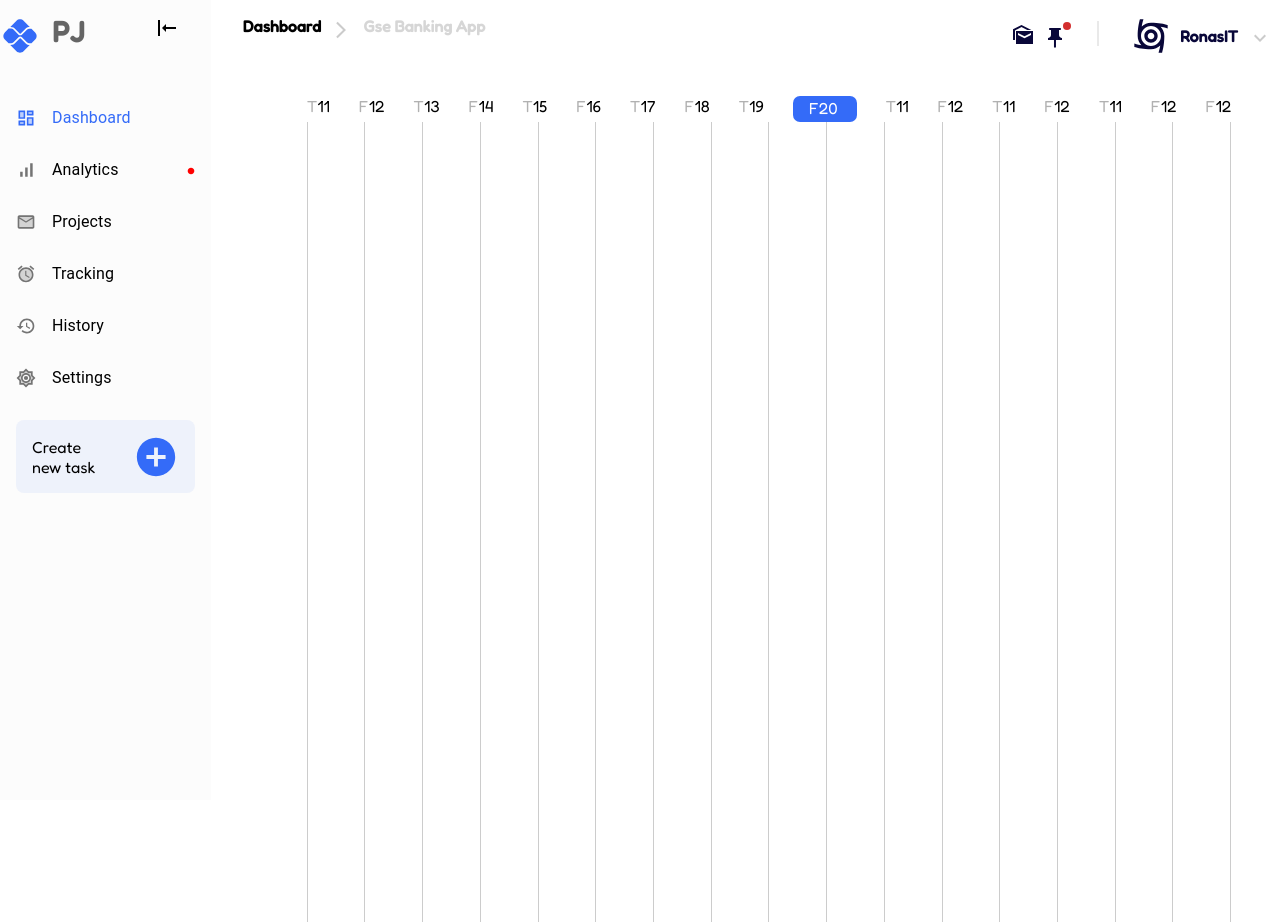
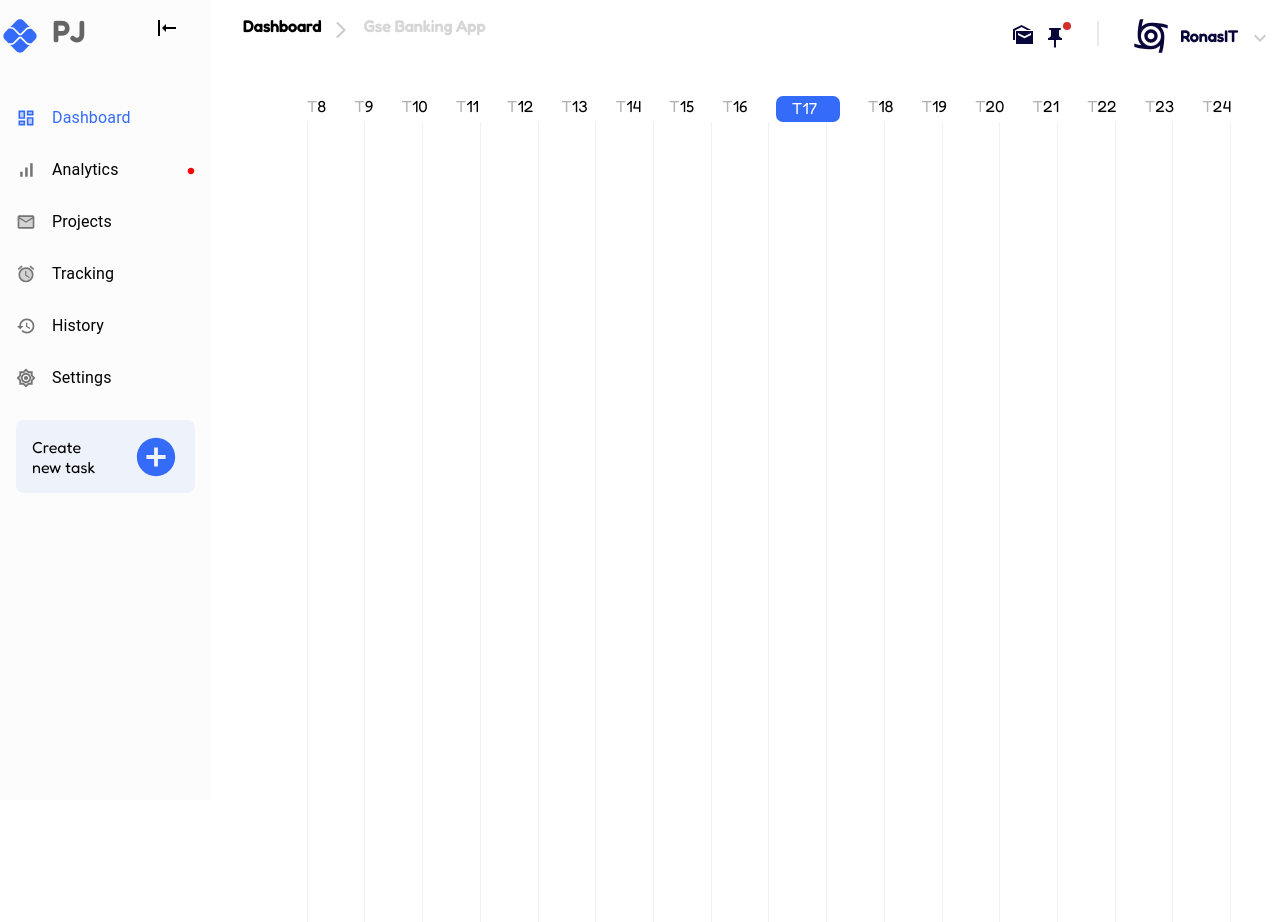
Before and after one commit to gloriaconcepto/sample-task-board, a React (Create React App) app: page / in a window 1280 px wide. Built offline with nearby package versions, Linux system fonts and the light colour scheme.

Commit message:
date picker and ruler added

```diff
--- a/src/App.css
+++ b/src/App.css
@@ -172,5 +172,6 @@
   border-left: 1px solid #ccc;
   /* margin: 0 10px; */
   height: 100vh;
+  opacity: 0.3;
 
 }
--- a/src/components/dashboard/MonthRow.js
+++ b/src/components/dashboard/MonthRow.js
@@ -1,102 +1,52 @@
+import { valueToPercent } from "@mui/base";
 import React, { memo, useEffect, useState, useContext } from "react";
+import { getDay } from "../../utilities/dateFunctions";
+const MonthManager = memo((props) => {
+    const [daysNums, setDaysNums] = useState([]);
+    const activeDay = getDay(0, true);
+    const activeDayPosition = 10;
 
-const MonthManager = memo((props) => {
+    useEffect(() => {
+        for (let i = 9; i >= 0; i--) {
+            if (i < activeDayPosition) {
+                let day = getDay(i, true);
 
-    useEffect(() => {}, []);
-
+                setDaysNums((arr) => [...arr, day]);
+            }
+        }
+        //do for future days
+        for (let k = 1; k <= 7; k++) {
+            let newDay = getDay(k, false);
+            setDaysNums((arr) => [...arr, newDay]);
+        }
+    }, []);
+    const dividerGrid = () => {
+        let divGrid = [];
+        for (let i = 1; i <= 17; i++) {
+            divGrid.push(<span className="vertical-line" key={i}></span>);
+        }
+        return divGrid;
+    };
     return (
         <React.Fragment>
             <div className="month-calendar-container">
                 <section className="month-calendar-container-one">
-                    <div>
-                        <span className="month-calendar-container-day">T</span>
-                        <span>11</span>
-                    </div>
-                    <div>
-                        <span className="month-calendar-container-day">F</span>
-                        <span>12</span>
-                    </div>
-                    <div>
-                        <span className="month-calendar-container-day">T</span>
-                        <span>13</span>
-                    </div>
-                    <div>
-                        <span className="month-calendar-container-day">F</span>
-                        <span>14</span>
-                    </div>
-                    <div>
-                        <span className="month-calendar-container-day">T</span>
-                        <span>15</span>
-                    </div>
-                    <div>
-                        <span className="month-calendar-container-day">F</span>
-                        <span>16</span>
-                    </div>
-                    <div>
-                        <span className="month-calendar-container-day">T</span>
-                        <span>17</span>
-                    </div>
-                    <div>
-                        <span className="month-calendar-container-day">F</span>
-                        <span>18</span>
-                    </div>
-                    <div>
-                        <span className="month-calendar-container-day">T</span>
-                        <span>19</span>
-                    </div>
-                    <div className="month-calendar-container-day-active">
-                        <span>F</span>
-                        <span>20</span>
-                    </div>
-                    <div>
-                        <span className="month-calendar-container-day">T</span>
-                        <span>11</span>
-                    </div>
-                    <div>
-                        <span className="month-calendar-container-day">F</span>
-                        <span>12</span>
-                    </div>
-                    <div>
-                        <span className="month-calendar-container-day">T</span>
-                        <span>11</span>
-                    </div>
-                    <div>
-                        <span className="month-calendar-container-day">F</span>
-                        <span>12</span>
-                    </div>
-                    <div>
-                        <span className="month-calendar-container-day">T</span>
-                        <span>11</span>
-                    </div>
-                    <div>
-                        <span className="month-calendar-container-day">F</span>
-                        <span>12</span>
-                    </div>
-                    <div>
-                        <span className="month-calendar-container-day">F</span>
-                        <span>12</span>
-                    </div>
+                    {daysNums &&
+                        daysNums.map((val, id) =>
+                            val === activeDay ? (
+                                <div key={id} div className="month-calendar-container-day-active">
+                                    <span>T</span>
+                                    <span>{val}</span>
+                                </div>
+                            ) : (
+                                <div key={id}>
+                                    <span className="month-calendar-container-day">T</span>
+                                    <span>{val}</span>
+                                </div>
+                            )
+                        )}
                 </section>
-                <section className="month-calendar-container-one">
-
-                    <span className="vertical-line"></span>
-                    <span className="vertical-line"></span>
-                    <span className="vertical-line"></span>
-                    <span className="vertical-line"></span>
-                    <span className="vertical-line"></span>
-                    <span className="vertical-line"></span>
-                    <span className="vertical-line"></span>
-                    <span className="vertical-line"></span>
-                    <span className="vertical-line"></span>
-                    <span className="vertical-line"></span>
-                    <span className="vertical-line"></span>
-                    <span className="vertical-line"></span>
-                    <span className="vertical-line"></span>
-                    <span className="vertical-line"></span>
-                    <span className="vertical-line"></span>
-                    <span className="vertical-line"></span>
-                    <span className="vertical-line"></span>
-                </section>
+                <section className="month-calendar-container-one">{dividerGrid()}</section>
             </div>
         </React.Fragment>
     );
--- /dev/null
+++ b/src/utilities/dateFunctions.js
@@ -0,0 +1,13 @@
+//get day
+
+export const getDay = (days, ispreviousDays) => {
+    const date = new Date();
+    if (ispreviousDays) {
+        let lastDay = new Date(date.getTime() - days * 24 * 60 * 60 * 1000);
+        return lastDay.getDate();
+    } else {
+        let newDay = new Date(date.getTime() + days * 24 * 60 * 60 * 1000);
+        return newDay.getDate();
+    }
+};
+//get the name of the day
```
